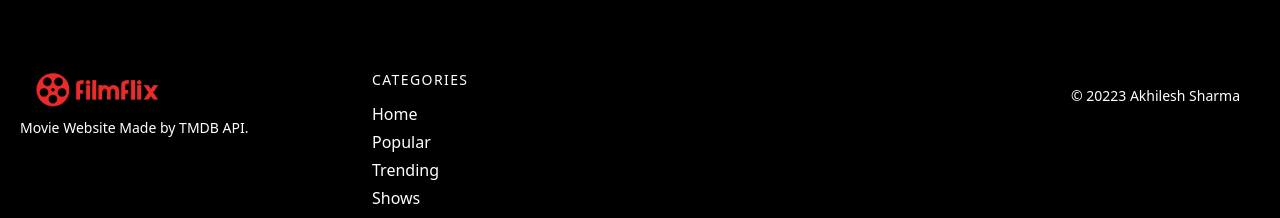
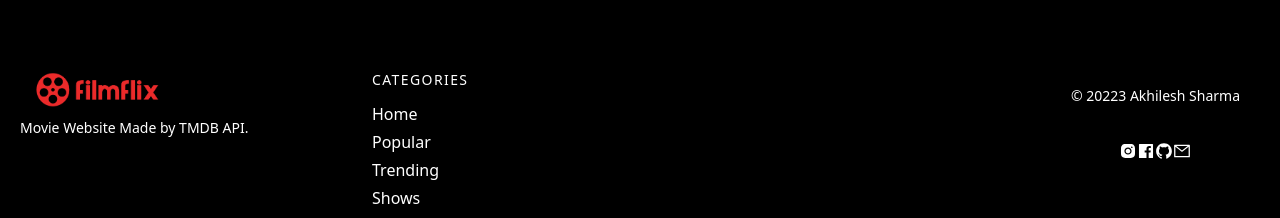
Before and after one commit to akhileshsharma08/filmflix, a React (Create React App) app: page / in a window 1280 px wide. Shown: the part 266-484 px from the top of the page. Built offline with nearby package versions, Linux system fonts and the light colour scheme; no server answers.

Commit message:
icons added

```diff
--- a/src/components/Footer.js
+++ b/src/components/Footer.js
@@ -1,5 +1,6 @@
 import React from 'react'
 import { Link } from 'react-router-dom'
+import {AiFillGithub,AiFillInstagram,AiFillFacebook,AiOutlineMail} from 'react-icons/ai'
 
 const Footer = () => {
   return (
@@ -9,7 +10,7 @@ const Footer = () => {
     <div className="w-64 flex-shrink-0 md:mx-0 mx-auto text-center md:text-left">
       <Link to='/' className="flex title-font font-medium items-center md:justify-start justify-center text-white">
 
-        <span className="ml-3 text-xl"><img src='/img/logo.png' alt=' filmflix logo ' className='h-10 w-15'/></span>
+        <span className="ml-3 text-xl"><img src='/img/logo.png' alt='filmflix logo ' className='h-10 w-15'/></span>
 
       </Link>
       <p className="mt-2 text-sm text-white">Movie Website Made by TMDB API.</p>
@@ -28,8 +29,14 @@ const Footer = () => {
 
   </div>
   <div className="bg-black">
-    <div className="container mx-auto py-4 px-5 flex flex-wrap flex-col sm:flex-row">
-      <p className="text-white text-sm text-center sm:text-left">© 20223 Akhilesh Sharma</p>
+    <div className="container mx-auto py-4 px-5 ">
+      <h4 className="text-white text-sm text-center sm:text-left mb-2">© 20223 Akhilesh Sharma</h4><br />
+      <div className="iconsbox flex flex-wrap justify-center items-center mt-1">
+        <h3 className='text-xl'><Link to={'#'}><AiFillInstagram className='text-lg'/></Link></h3>
+        <h3 className='text-xl'><Link to={'#'}><AiFillFacebook className='text-lg'/></Link></h3>
+        <h3 className='text-xl'><Link to={'#'}><AiFillGithub className='text-lg'/></Link></h3>
+        <h3 className='text-xl'><Link to={'#'}><AiOutlineMail className='text-lg'/></Link></h3>
+      </div>
 
     </div>
   </div>
```
